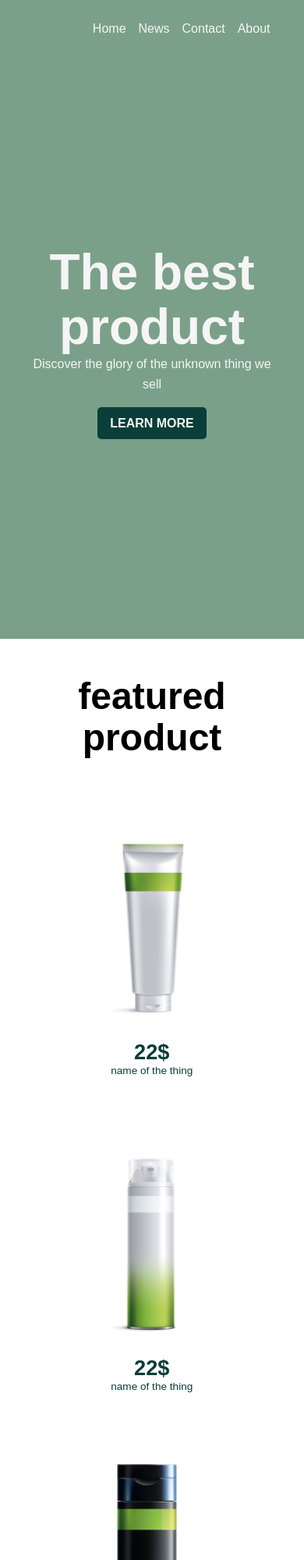
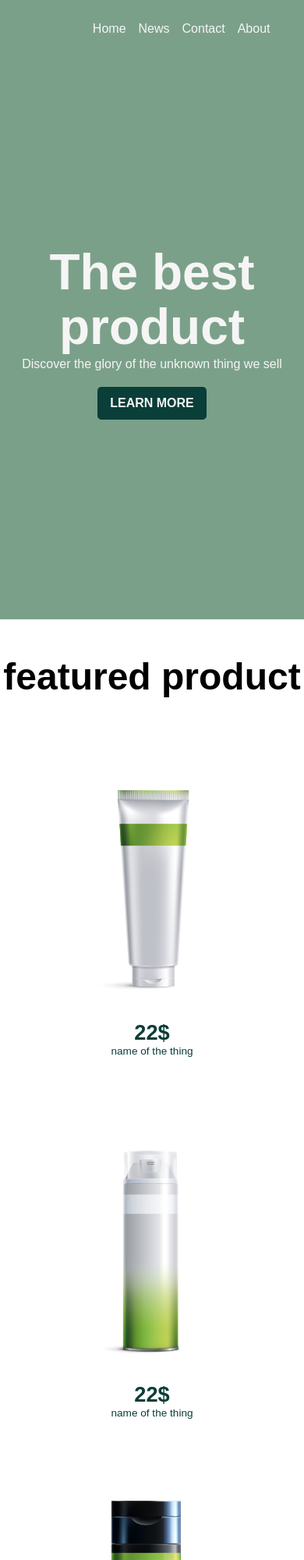
Before and after one commit to bennami/fleks-workshop-2020, a plain HTML site: page landing-page/index.html in a window 390 px wide. Shown: the top 2000 px of the page at 78% size. Drawn offline with Linux system fonts and the light colour scheme.

Commit message:
wokring on css landing

```diff
--- /dev/null
+++ b/landing-page/assets/css/grid.css
@@ -0,0 +1,118 @@
+*{
+    box-sizing: border-box;
+    margin: 0;
+    padding: 0;
+}
+
+img{
+    max-width: 100%;
+    display: block;
+}
+
+/*button*/
+.btn{
+    background: #0a3e38;
+    color: whitesmoke;
+    align-content: center;
+    text-decoration: none;
+    font-weight: 700;
+    text-transform: uppercase;
+    display: inline-block;
+    padding: .5em 1em;
+    border-radius: 5px;
+    transition: transform 250ms ease-in-out;
+    margin: 1rem 0 1rem 0;
+}
+.btn:hover, .btn:focus{
+    transform: scale(1.1);
+
+}
+
+body{
+    font-family: 'Noto Sans JP', sans-serif;
+    line-height: 1.6;
+}
+
+body{
+    display: grid;
+    grid-template-columns: 1fr 1fr;
+    grid-template-rows: 8vh 100vh 60vh 60vh 10vh ;
+    grid-template-areas:
+                            "navbar navbar"
+                            "header header"
+                            "featured featured"
+                            "products products"
+                            "footer footer";
+}
+
+.navbar{
+    display: grid;
+    grid-area: navbar;
+    background-color: #7ba089;
+}
+.nav-list{
+    display: flex;
+    list-style-type: none;
+    margin: 0 5vw 0 0;
+    padding: 1rem;
+    justify-content: end;
+}
+.nav-link{
+    padding: 0.5rem;
+}
+
+.nav-link a{
+    text-decoration: none;
+    color: whitesmoke;
+}
+
+.nav-link a:hover{
+    text-decoration: underline;
+}
+
+
+
+
+header{
+    display: grid;
+    grid-area: header;
+}
+.header-title{
+    font-size: 4rem;
+    line-height: 1.1;
+    margin: 0;
+}
+
+.section-title{
+    text-align: center;
+    font-size: 3rem;
+    line-height: 1.1;
+    margin: 3rem 0 3rem 0;
+}
+
+.header-main-container{
+    text-align: center;
+    padding: 15em 0;
+    background-color: #7ba089;
+    color: whitesmoke;
+    width: 100vw;
+}
+
+
+.featured{
+    display: grid;
+    grid-area: featured;
+}
+
+.products{
+    display: grid;
+    grid-area: products;
+    width: 85%;
+    max-width: 65em;
+    margin: 0 auto;
+}
+
+footer{
+    display: grid;
+    grid-area: footer;
+}
--- a/landing-page/assets/css/main.css
+++ b/landing-page/assets/css/main.css
@@ -1,12 +1,36 @@
-*,*::before,*::after{
+*{
     box-sizing: border-box;
     margin: 0;
-
+    padding: 0;
 }
 body{
     font-family: 'Noto Sans JP', sans-serif;
     line-height: 1.6;
 }
+img{
+    max-width: 100%;
+    display: block;
+}
+
+/*   button   */
+.btn{
+    background: #0a3e38;
+    color: whitesmoke;
+    align-content: center;
+    text-decoration: none;
+    font-weight: 700;
+    text-transform: uppercase;
+    display: inline-block;
+    padding: .5em 1em;
+    border-radius: 5px;
+    transition: transform 250ms ease-in-out;
+    margin: 1rem 0 1rem 0;
+}
+.btn:hover{
+    transform: scale(1.1);
+}
+
+/*   navbar   */
 .navbar{
     background-color: #7ba089;
     width: 100vw;
@@ -18,64 +42,29 @@ body{
     padding: 1rem;
     justify-content: end;
 }
-
 .nav-link{
     padding: 0.5rem;
 }
-
 .nav-link a{
     text-decoration: none;
     color: whitesmoke;
 }
-
 .nav-link a:hover{
     text-decoration: underline;
 }
-img{
-    max-width: 100%;
-    display: block;
-}
-.container{
-    width: 85%;
-    max-width: 65em;
-    margin: 0 auto;
-}
 
-
-/*key elements: :hover, transition and transform*/
-.btn{
-    background: #0a3e38;
-    color: whitesmoke;
-    align-content: center;
-    text-decoration: none;
-    font-weight: 700;
-    text-transform: uppercase;
-    display: inline-block;
-    padding: .5em 1em;
-    border-radius: 5px;
-    transition: transform 250ms ease-in-out;
-    margin: 1rem;
-}
-.btn:hover, .btn:focus{
-    transform: scale(1.1);
-
-}
-
-/*header*/
+/*   header   */
 .header-title{
     font-size: 4rem;
     line-height: 1.1;
     margin: 0;
 }
-
 .section-title{
     text-align: center;
     font-size: 3rem;
     line-height: 1.1;
     margin: 3rem 0 3rem 0;
-
 }
-
 .header-main-container{
     text-align: center;
     padding: 15em 0;
@@ -84,13 +73,13 @@ img{
     width: 100vw;
 }
 
-.card1{
+/*   featured products   */
+.featured-items{
     display: flex;
     gap:1em;
     /*gap: 1em; not supported on safari*/
     justify-content: center;
 }
-
 .featured-item{
     display: block;
     position: relative;
@@ -98,7 +87,6 @@ img{
     transition: transform 250ms ease-in-out;
     text-decoration: none;
 }
-
 .featured-details{
     text-align: center;
     color: #0a3e38;
@@ -109,10 +97,16 @@ img{
     font-weight: 700;
     font-size: 2rem;
 }
-.featured-item:hover, .featured-item:focus{
+.featured-item:hover{
     transform: scale(1);
 }
 
+/*   product cards   */
+.products{
+    width: 85%;
+    max-width: 65em;
+    margin: 0 auto;
+}
 .product{
     background-color: #7ba089;
     margin: 1rem;
@@ -131,19 +125,37 @@ img{
     margin: auto;
 }
 .product img{
-    width: 40vw;
+    width: 25vw;
 }
+
+/*   footer   */
+footer{
+ background-color: #0a3e38;
+}
+.social-media{
+    display: flex;
+    list-style: none;
+    padding: 3em;
+}
+.social-media li{
+    padding-right: 1em ;
+}
+.social-media li a{
+    text-decoration: none;
+    color: whitesmoke;
+}
+
 
 @media only screen and (max-width: 800px){
 
-    .card1{
-        flex-wrap: wrap;
+    .featured-items{
+        flex-direction: column;
     }
     .product{
         display: block;
     }
-
     .product img{
         margin: auto;
+        width: 40vw;
     }
 }
--- a/landing-page/index.html
+++ b/landing-page/index.html
@@ -2,7 +2,8 @@
 <html lang="en">
 <head>
     <meta charset="UTF-8">
-    <title>Landing page</title>
+    <title>The amazing product</title>
+    <meta name="viewport" content="width=device-width, initial-scale=1.0">
     <link rel="stylesheet" href="assets/css/main.css">
 </head>
 <body>
@@ -16,38 +17,32 @@
 </nav>
 <header class="header-main-container">
 
-    <div class="container">
        <h1 class="header-title">The best product</h1>
         <p>Discover the glory of the unknown thing we sell</p>
         <a href="" class="btn">Learn more</a>
-    </div>
+
 </header>
 <main>
     <section class="featured">
         <div class="container">
             <h2 class="section-title"> featured product</h2>
-            <div class="card1" >
+            <div class="featured-items" >
                 <a href="" class="featured-item">
                     <img src="assets/img/mockup1.png" alt="" class="featured-img">
                     <p class="featured-details"><span class="price">22$</span> name of the thing</p>
-
                 </a>
                 <a href="" class="featured-item">
                     <img src="assets/img/mockup2.png" alt="" class="featured-img">
                     <p class="featured-details"><span class="price">22$</span> name of the thing</p>
-
                 </a>
                 <a href="" class="featured-item">
                     <img src="assets/img/mockup3.png" alt="" class="featured-img">
                     <p class="featured-details"><span class="price">22$</span> name of the thing</p>
-
                 </a>
             </div>
         </div>
     </section>
-
     <section class="products">
-        <div class="container">
         <h2 class="section-title"> our products</h2>
         <article class="product">
             <img src="assets/img/mockup1.png" alt="" class="product-img">
@@ -56,10 +51,8 @@
             <p class="product-description"> a very lengthy description about the thing that will make you buy the thing</p>
             <a href="" class="btn">buy now</a>
             </div>
-
         </article>
         <article class="product">
-
             <div class="product-text">
             <h3 class="product-title">the thing</h3>
             <p class="product-description">a very lengthy description about the thing that will make you buy the thing</p>
@@ -75,8 +68,16 @@
             <a href="" class="btn">buy now</a>
             </div>
         </article>
-        </div>
     </section>
 </main>
+<footer class="footer-container">
+    <div>
+        <ul class="social-media">
+            <li><a href="">instagram</a></li>
+            <li><a href="">twitter</a></li>
+            <li><a href="">linkedin</a></li>
+        </ul>
+    </div>
+</footer>
 </body>
 </html>
--- a/tribute-page/css/style.css
+++ b/tribute-page/css/style.css
@@ -2,7 +2,7 @@
 img { max-width: 100%; }
 html { font: 14px sans-serif;  }
 body {  background: #f7f7f7; }
-a { color: ##337ab7; text-decoration: none; }
+a { color: #337ab7; text-decoration: none; }
 .container { max-width: 1000px; margin: 0 auto; }
 article { background: #eee; margin-top: 2rem; padding: 1rem 5rem; border-radius: 10px; }
 figure { background: white; border: 1px solid #999; padding: 5px;  border-radius: 5px; }
```
Lines whose indentation alone changed are shown as unchanged.
